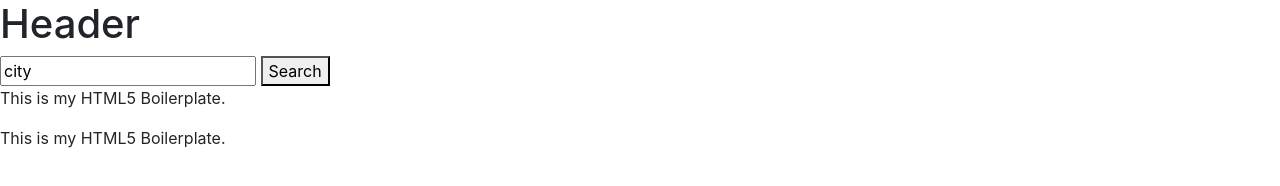
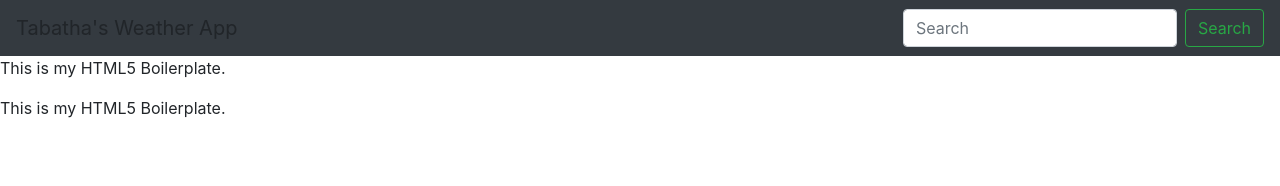
Before and after one commit to tabathambell/weatherapp, a plain HTML site: page index.html in a window 1280 px wide. Drawn offline with nearby package versions, Linux system fonts and the light colour scheme; files whose address does not match are found by name.

Commit message:
added header bar and moved search bar to nav bar

```diff
--- a/Script/script.js
+++ b/Script/script.js
@@ -3,8 +3,8 @@
 $(document).ready(function() {
 
     $("#weatherButton").click(function() {
-    var url = "http://api.openweathermap.org/data/2.5/weather?q=edmonton&appid=737d27db0b50c8b167d4a3cda67efcfe";
-    var foreUrl = "http://api.openweathermap.org/data/2.5/forecast/daily?q=edmonton&cnt=5&appid=737d27db0b50c8b167d4a3cda67efcfe";
+        var url = "http://api.openweathermap.org/data/2.5/weather?q=edmonton&appid=737d27db0b50c8b167d4a3cda67efcfe";
+        var foreUrl = "http://api.openweathermap.org/data/2.5/forecast/daily?q=edmonton&cnt=5&appid=737d27db0b50c8b167d4a3cda67efcfe";
 
     // Gets the current weather data.
     $.get(url, function(data) {
--- a/index.html
+++ b/index.html
@@ -20,9 +20,13 @@
     <title>Tabatha's Weather App</title>
 </head>
     <body>
-        <h1>Header</h1>
-        <input type="text" id="searchCity" value="city" />
-        <button id="weatherButton">Search</button>
+        <nav class="navbar navbar-dark bg-dark">
+            <a class="navbar-brand">Tabatha's Weather App</a>
+            <form class="form-inline">
+              <input class="form-control mr-sm-2" type="search" placeholder="Search" aria-label="Search">
+              <button class="btn btn-outline-success my-2 my-sm-0" type="submit" id="weatherButton">Search</button>
+            </form>
+          </nav>
         <div id="response-container"></div>
 
         <p class="data">This is my HTML5 Boilerplate.</p>
```
